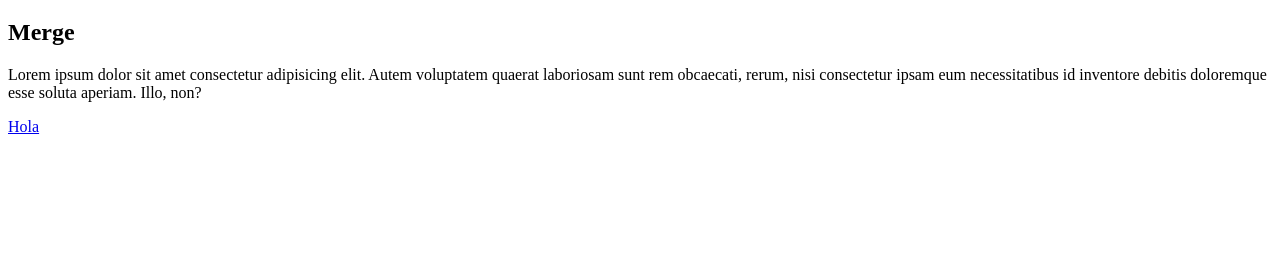
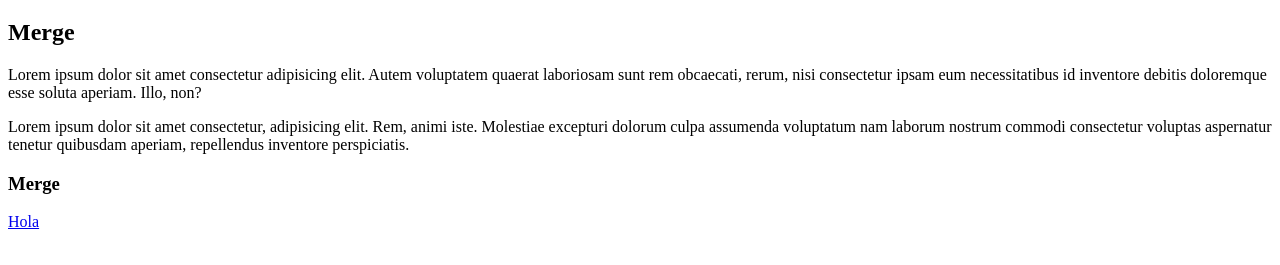
Before and after one commit to Andres-Castro-C/Ramas, a plain HTML site: page index.html in a window 1280 px wide. Shown: the part 61-326 px from the top of the page. Drawn offline with Linux system fonts and the light colour scheme.

Commit message:
Primer Commit de la rama conten

```diff
--- a/index.html
+++ b/index.html
@@ -13,6 +13,10 @@
     <main>
         <h2>Merge </h2>
         <p>Lorem ipsum dolor sit amet consectetur adipisicing elit. Autem voluptatem quaerat laboriosam sunt rem obcaecati, rerum, nisi consectetur ipsam eum necessitatibus id inventore debitis doloremque esse soluta aperiam. Illo, non?</p>
+
+        <p>Lorem ipsum dolor sit amet consectetur, adipisicing elit. Rem, animi iste. Molestiae excepturi dolorum culpa assumenda voluptatum nam laborum nostrum commodi consectetur voluptas aspernatur
+            tenetur quibusdam aperiam, repellendus inventore perspiciatis.</p>
+        <h3>Merge</h3>
     </main>
 
     <footer>
```
